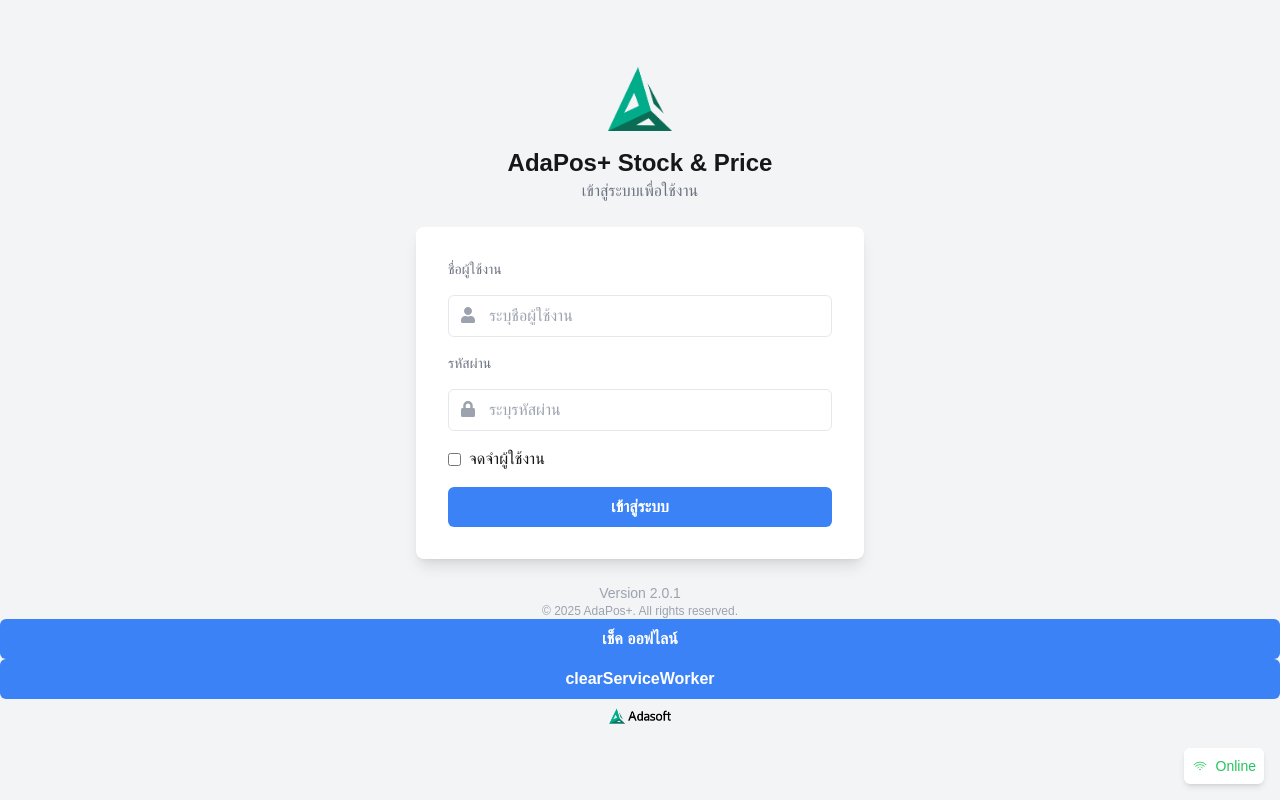
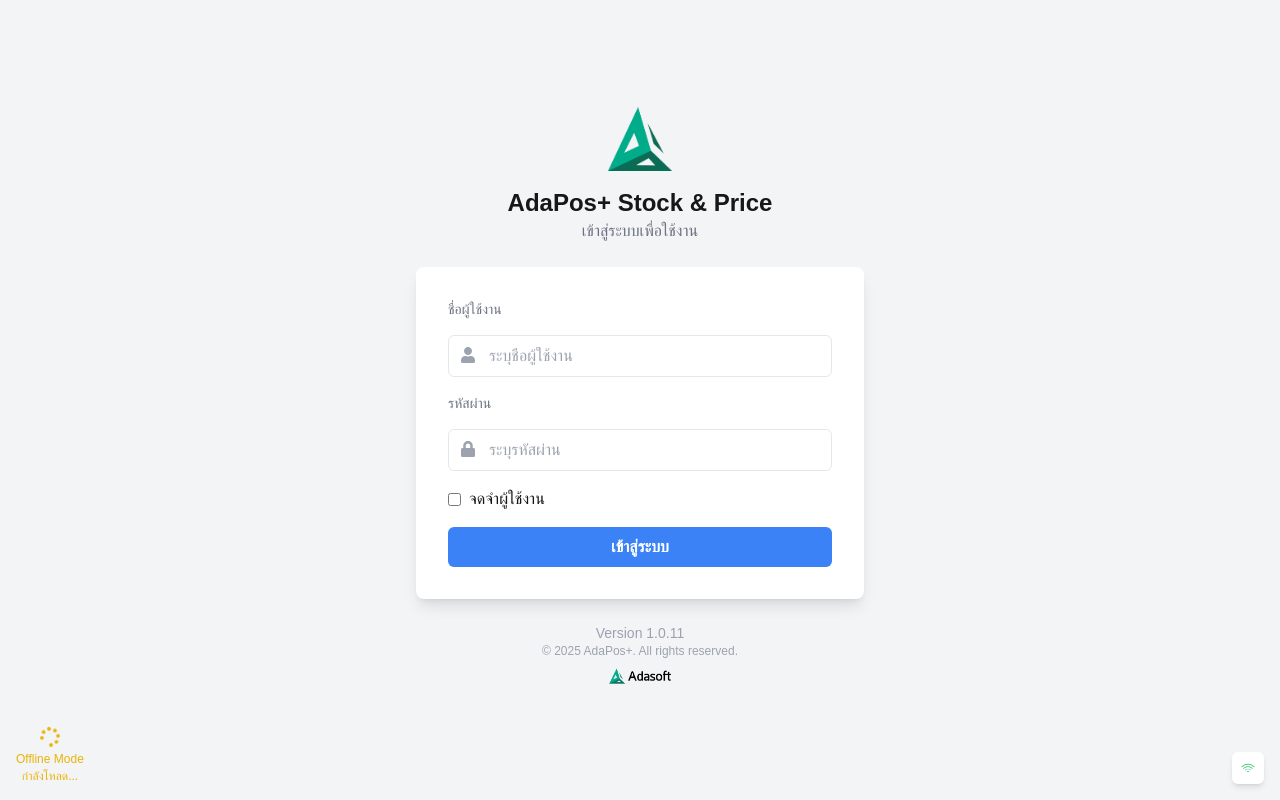
Before and after one commit to AdaDevDroid/AdaPos-Mobile-Stock-Price, a Next.js app: page /login in a window 1280 px wide. Built offline with nearby package versions, Linux system fonts and the light colour scheme.

Commit message:
edit offline status

```diff
--- a/app/login/page.tsx
+++ b/app/login/page.tsx
@@ -9,6 +9,7 @@ import { useNetworkStatus } from '@/hooks/NetworkStatusContext'
 import Image from "next/image";
 import BrancheModal from "@/components/BchModal";
 import { UserInfo, BranchInfo } from "@/models/models";
+import { FaWrench, FaCheckCircle, FaSpinner } from "react-icons/fa";
 
 export default function Login() {
   const router = useRouter();
@@ -25,6 +26,32 @@ export default function Login() {
   const [oBranchInfo, setBranchInfo] = useState<BranchInfo[]>([]);
   const [tCompName, setCompName] = useState("");
   const [tUrlImg, setUrlImg] = useState("");
+
+  const { workboxCount, staticCount, isReady } = usePWACacheStatus();
+  const [showWrench, setShowWrench] = useState(false);
+
+  const [showOfflineText, setShowOfflineText] = useState(true);
+
+  useEffect(() => {
+    if (workboxCount === 9 && staticCount > 40) {
+      setShowOfflineText(true);
+      const timer = setTimeout(() => setShowOfflineText(false), 5000);
+      return () => clearTimeout(timer);
+    } else {
+      setShowOfflineText(true);
+    }
+  }, [workboxCount, staticCount]);
+
+  useEffect(() => {
+    if (!isReady) {
+      const timer = setTimeout(() => setShowWrench(true), 10000);
+      return () => clearTimeout(timer);
+    } else {
+      setShowWrench(false);
+    }
+  }, [isReady]);
+
+
   useEffect(() => {
     if ("serviceWorker" in navigator) {
       navigator.serviceWorker
@@ -39,6 +66,55 @@ export default function Login() {
       });
     }
   }, []);
+
+
+  function usePWACacheStatus() {
+    const [status, setStatus] = useState({
+      workboxCount: 0,
+      staticCount: 0,
+      isReady: false
+    });
+
+    useEffect(() => {
+      const checkCache = async () => {
+        if (!('caches' in window)) {
+          console.warn('❌ Browser ไม่รองรับ Cache API');
+          return;
+        }
+
+        try {
+          const cacheNames = await caches.keys();
+          let workboxCount = 0;
+          let staticCount = 0;
+
+          for (const cacheName of cacheNames) {
+            const cache = await caches.open(cacheName);
+            const requests = await cache.keys();
+
+            if (cacheName.startsWith('workbox-precache')) {
+              workboxCount = requests.length;
+            }
+            if (cacheName.startsWith('static-resources')) {
+              staticCount = requests.length;
+            }
+          }
+
+          const isReady = (workboxCount === 9 && staticCount > 40);
+          setStatus({ workboxCount, staticCount, isReady });
+        } catch (error) {
+          console.error('❌ ตรวจสอบ cache ผิดพลาด:', error);
+        }
+      };
+
+      const interval = setInterval(checkCache, 1000);  // เช็คทุก 1 วินาที
+      checkCache(); // เรียกทันทีตอนโหลด
+
+      return () => clearInterval(interval);
+    }, []);
+
+    return status;
+  }
+
 
   useEffect(() => {
     const openDB = async () => {
@@ -347,24 +423,51 @@ export default function Login() {
       return;
     }
 
-    const expectedPrefixes = ['workbox-precache', 'static-resources'];
-
     try {
       const cacheNames = await caches.keys();
       console.log('Caches ในระบบ:', cacheNames);
 
-      const missing = expectedPrefixes.filter(prefix =>
-        !cacheNames.some(name => name.startsWith(prefix))
-      );
+      let workboxCount = 0;
+      let staticCount = 0;
 
-      if (missing.length === 0) {
+      for (const cacheName of cacheNames) {
+        const cache = await caches.open(cacheName);
+        const requests = await cache.keys();
+
+        if (cacheName.startsWith('workbox-precache')) {
+          workboxCount = requests.length;
+        }
+
+        if (cacheName.startsWith('static-resources')) {
+          staticCount = requests.length;
+        }
+      }
+
+      console.log(`📦 จำนวนไฟล์ workbox-precache: ${workboxCount}`);
+      console.log(`📦 จำนวนไฟล์ static-resources: ${staticCount}`);
+
+      if (workboxCount === 9 && staticCount > 40) {
         alert('✅ พร้อมใช้งานออฟไลน์แล้ว! 🎉');
       } else {
-        alert('⚠️ ยังขาด cache ที่จำเป็น: ' + missing.join(', '));
+        let missing = [];
+        if (workboxCount !== 9) missing.push(`workbox-precache (${workboxCount}/9)`);
+        if (staticCount <= 40) missing.push(`static-resources (${staticCount}/40)`);
+
+        const confirmClear = confirm(`ไฟล์สำหรับ Offline ไม่ครบ: ${missing.join(', ')}\n\nคุณต้องการซ่อมแซมไฟล์และโหลดใหม่หรือไม่?`);
+
+        if (confirmClear) {
+
+          clearServiceWorker();
+
+          alert('ซ่อมแซมไฟล์เรียบร้อยแล้ว กำลังรีเฟรชเพื่อโหลดไฟล์สำหรับ Offline ใหม่!');
+        } else {
+          alert('ยกเลิกการล้าง cache');
+        }
       }
+
     } catch (error) {
       console.error('เกิดข้อผิดพลาดระหว่างตรวจสอบ cache:', error);
-      alert('❌ ตรวจสอบ cache ไม่สำเร็จ!');
+      alert('ตรวจสอบ cache ไม่สำเร็จ!');
     }
   }
 
@@ -374,6 +477,7 @@ export default function Login() {
         registrations.forEach(reg => {
           reg.unregister().then(() => {
             console.log('🧹 Service Worker ถูกลบเรียบร้อย!');
+            window.location.reload();
           });
         });
       });
@@ -442,23 +546,64 @@ export default function Login() {
         </form>
       </div>
 
-      <p className="text-center text-gray-400 text-sm mt-6">Version 2.0.1</p>
+      <p className="text-center text-gray-400 text-sm mt-6">Version 1.0.11</p>
       <p className="text-center text-gray-400 text-xs">© 2025 AdaPos+. All rights reserved.</p>
-      <button
-            type="submit"
-            className="w-full bg-blue-500 text-white py-2 rounded-md font-bold hover:bg-blue-600"
-            onClick={checkPWACacheReady}
-          >
-            เช็ค ออฟไลน์
-          </button>
 
-          <button
-            type="submit"
-            className="w-full bg-blue-500 text-white py-2 rounded-md font-bold hover:bg-blue-600"
-            onClick={clearServiceWorker}
-          >
-            clearServiceWorker
-          </button>
+
+
+      <div className="fixed bottom-4 left-4 flex items-center gap-2 z-50">
+        {showOfflineText && (
+          <div className="flex flex-col items-center justify-center">
+
+            <div className="relative flex items-center justify-center">
+              {workboxCount === 9 && staticCount > 40 ? (
+                <div className="group relative">
+                  <FaCheckCircle className="text-green-500" size={20} />
+                  <div className="absolute left-8 bottom-1 bg-white text-gray-800 shadow p-2 rounded text-xs min-w-max whitespace-nowrap opacity-0 group-hover:opacity-100 transition">
+                    ✅ Offline พร้อมใช้งาน!
+                  </div>
+                </div>
+              ) : (
+                <div className="group relative">
+                  {showWrench ? (
+                    <button
+                      onClick={checkPWACacheReady}
+                      className="bg-yellow-500 p-2 rounded-full hover:bg-yellow-600 focus:outline-none"
+                      title="ซ่อมแซมไฟล์ออฟไลน์"
+                    >
+                      <FaWrench className="text-white" size={20} />
+                    </button>
+                  ) : (
+                    <FaSpinner className="text-yellow-500 animate-spin" size={20} />
+                  )}
+                  <div className="absolute left-8 bottom-1 bg-white text-gray-800 shadow p-2 rounded text-xs min-w-max whitespace-nowrap opacity-0 group-hover:opacity-100 transition">
+                    ⚡ Offline ไม่พร้อมใช้งาน<br />
+                    workbox: {workboxCount}/9<br />
+                    static: {staticCount}/40
+                  </div>
+                </div>
+              )}
+            </div>
+            <div className={`mt-1 text-xs text-center leading-snug ${workboxCount === 9 && staticCount > 40
+              ? 'text-green-600'
+              : showWrench
+                ? 'text-yellow-500'
+                : 'text-yellow-500'
+              }`}>
+              {workboxCount === 9 && staticCount > 40 ? (
+                <>Offline Mode<br />พร้อมใช้งาน</>
+              ) : showWrench ? (
+                <>Offline Mode<br />โหลดข้อมูลไม่สำเร็จ<br />กรุณาซ่อมแซมไฟล์</>
+              ) : (
+                <>Offline Mode<br />กำลังโหลด...</>
+              )}
+            </div>
+
+
+          </div>
+        )}
+      </div>
+
       <Image
         src="/icons/logoAdaLogin.png"
         alt="Logo"
--- a/components/NetworkStatus.tsx
+++ b/components/NetworkStatus.tsx
@@ -10,13 +10,11 @@ export default function NetworkStatus() {
     <div className="fixed bottom-4 right-4 flex items-center bg-white p-2 shadow-md rounded-md">
       {isOnline ? (
         <>
-          <CiWifiOn className="text-green-500 mr-2" />
-          <span className="text-green-500 text-sm">Online</span>
+          <CiWifiOn className="text-green-500" />
         </>
       ) : (
         <>
-          <CiWifiOff className="text-red-500 mr-2" />
-          <span className="text-red-500 text-sm">Offline</span>
+          <CiWifiOff className="text-red-500" />
         </>
       )}
     </div>
```
